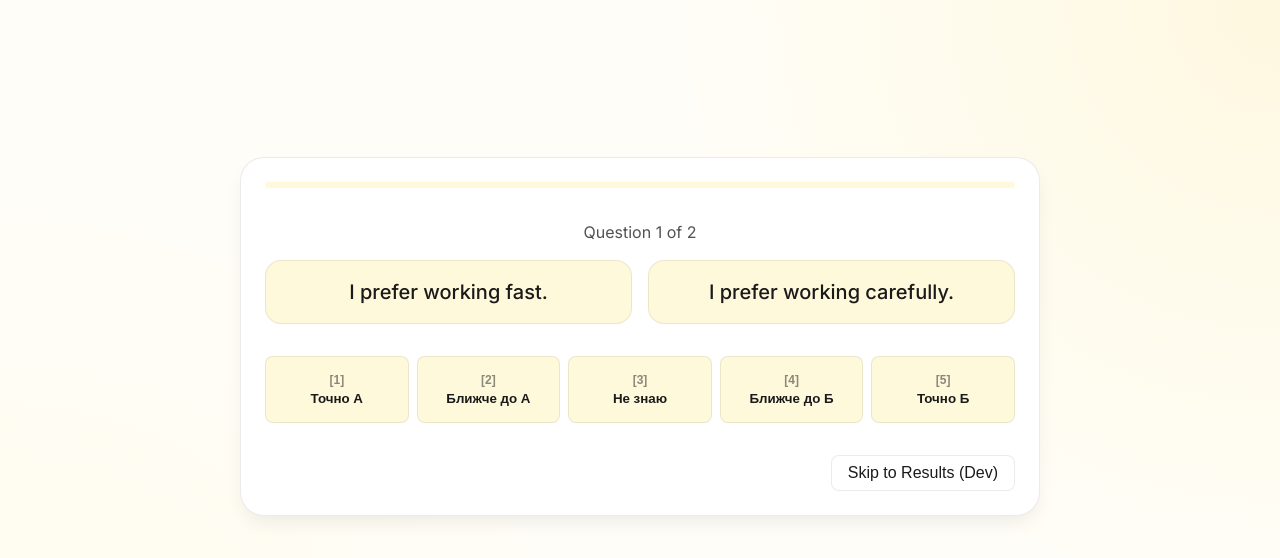
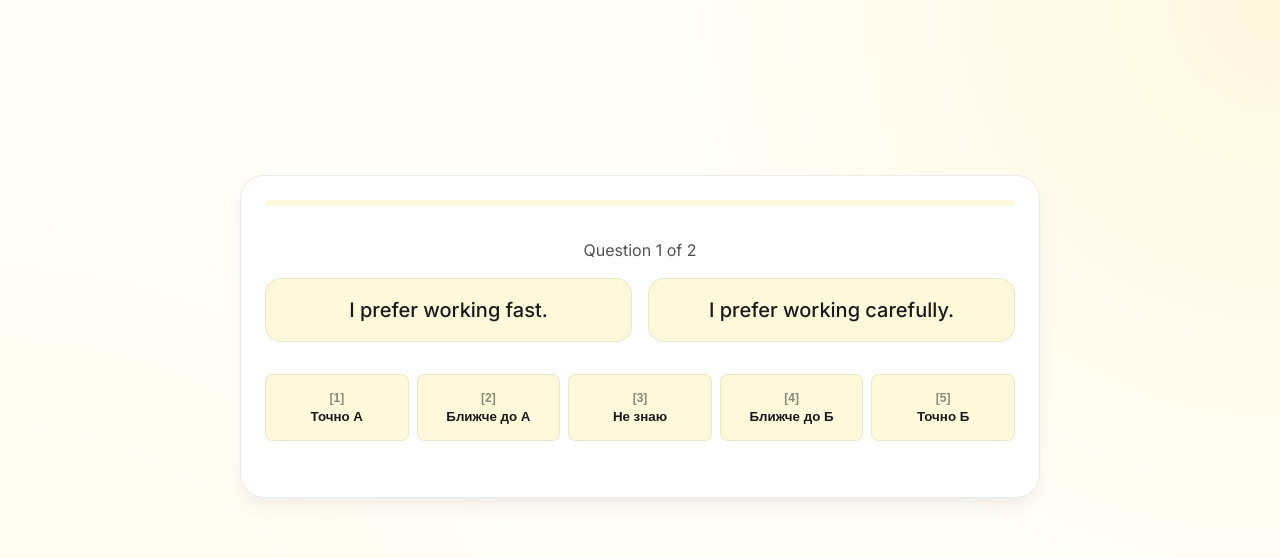
Before and after one commit to AleksZal/Future-job-test, a React (Vite) app in the folder client/: page /test in a window 1280 px wide. Shown: the top 558 px of the page. Built offline with nearby package versions, Linux system fonts and the light colour scheme; no server answers.

Commit message:
feat: remove dev skip buttons

```diff
--- a/client/src/components/login.jsx
+++ b/client/src/components/login.jsx
@@ -104,7 +104,6 @@ export default function Login() {
           <div className="form-actions">
             {errors.form && <div className="input-error-msg" style={{marginBottom: '1rem', textAlign: 'center', width: '100%'}}>{errors.form}</div>}
             <Button type="submit" variant="primary">Continue</Button>
-            <Button type="button" variant="secondary" onClick={() => navigate('/test')}>Skip (Dev)</Button>
           </div>
         </form>
 
--- a/client/src/components/test.jsx
+++ b/client/src/components/test.jsx
@@ -136,9 +136,6 @@ export default function Test() {
           </div>
         )}
 
-        <div style={{ textAlign: 'right' }}>
-          <Button variant="secondary" onClick={() => navigate('/results')}>Skip to Results (Dev)</Button>
-        </div>
       </Card>
     </div>
   );
```
